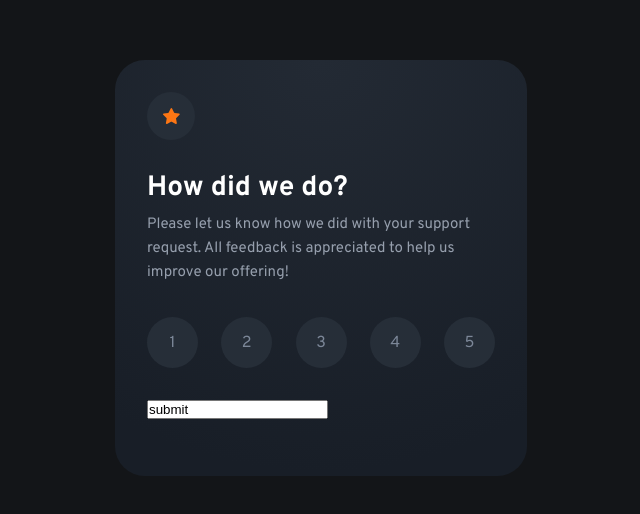
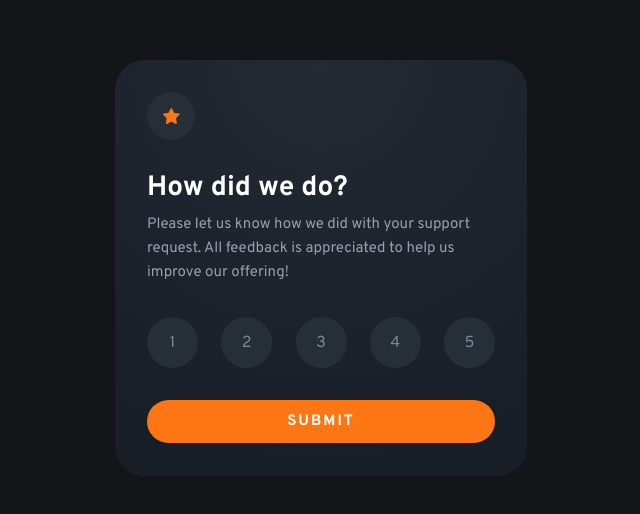
Before and after one commit to oldbunchofkeys/fm_ratings-session-component, a Vue app: page / in a window 1280 px wide. Shown: the part 132-646 px from the top of the page, without its empty margins (319-959 px from the left). Built offline with nearby package versions, Linux system fonts and the light colour scheme.

Commit message:
fix: fix bem mistake

```diff
--- a/src/components/rating-card.vue
+++ b/src/components/rating-card.vue
@@ -20,7 +20,7 @@
             <input id="rating-5" name="ratings" type="radio" class="before-click__rating">
             <label for="rating-5">5</label>
           </div>
-          <input @click="ratingsSession" type="before-click__submit" class="submit" value="submit">
+          <input @click="ratingsSession" type="submit" class="before-click__submit" value="submit">
         </form>
       </article>
       <article id="after-click">
```
